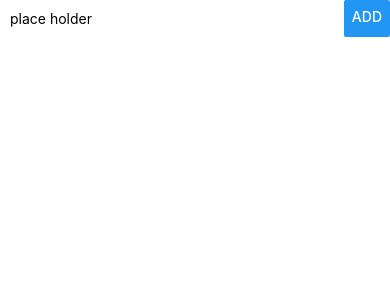
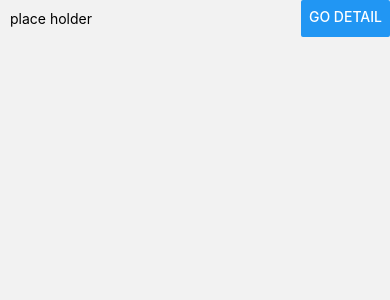
Before and after one commit to duck9-papa/native_prac, a React Native app: screen / in a window 390 px wide. Shown: the top 300 px of the page. Built offline with nearby package versions, Linux system fonts and the light colour scheme.

Commit message:
stack navigation

```diff
--- a/App.tsx
+++ b/App.tsx
@@ -1,18 +1,34 @@
-import { StatusBar } from 'expo-status-bar';
 import React from 'react';
-import { useState } from 'react';
-import { Button, StyleSheet, Text, TextInput, View } from 'react-native';
-import { styles } from './StyleSheet';
-import axios from 'axios';
 import { NavigationContainer } from '@react-navigation/native';
+import { createNativeStackNavigator } from '@react-navigation/native-stack';
 import TestApp from './page/TestApp';
-import { createNativeStackNavigator } from '@react-navigation/native-stack';
+import TestDetail from './page/TestDetail';
+
+export type RootStackParamList = {
+  Home: undefined;
+  Detail:
+    | {
+        id: number;
+      }
+    | undefined;
+};
 
 export default function App() {
-  const stack = createNativeStackNavigator();
+  const Stack = createNativeStackNavigator<RootStackParamList>();
   return (
     <NavigationContainer>
-      <TestApp />
+      <Stack.Navigator initialRouteName="Home">
+        <Stack.Screen
+          name="Home"
+          component={TestApp}
+          options={{ headerShown: false }}
+        />
+        <Stack.Screen
+          name="Detail"
+          component={TestDetail}
+          options={{ headerShown: false }}
+        />
+      </Stack.Navigator>
     </NavigationContainer>
   );
 }
--- a/package.json
+++ b/package.json
@@ -11,12 +11,14 @@
   "dependencies": {
     "@react-navigation/native": "^6.0.13",
     "@react-navigation/native-stack": "^6.9.1",
+    "@react-navigation/stack": "^6.3.4",
     "axios": "^1.1.3",
     "expo": "~47.0.6",
     "expo-status-bar": "~1.4.2",
     "react": "18.1.0",
     "react-dom": "18.1.0",
     "react-native": "0.70.5",
+    "react-native-safe-area-context": "^4.4.1",
     "react-native-web": "~0.18.9"
   },
   "devDependencies": {
--- a/page/TestApp.tsx
+++ b/page/TestApp.tsx
@@ -2,19 +2,19 @@ import React from 'react';
 import { useState } from 'react';
 import { Button, Text, TextInput, View } from 'react-native';
 import { styles } from '../StyleSheet';
-import axios from 'axios';
+import { RootStackParamList } from '../App';
+import { StackScreenProps } from '@react-navigation/stack';
 
-export default function TestApp() {
+export type HomeScreenProps = StackScreenProps<RootStackParamList, 'Home'>;
+
+function TestApp({ navigation, route }: HomeScreenProps) {
   const [text, setText] = useState<string>('');
   const [arr, setArr] = useState<string[]>([]);
 
-  const TextHandler = (enteredText: string): void => {
+  const TextHandler = (enteredText: string) => {
     setText(enteredText);
   };
-
-  const AddText = (): void => {
-    setArr([...arr, text]);
-  };
+console.log(route)
   return (
     <View>
       <View style={styles.view}>
@@ -24,13 +24,12 @@ export default function TestApp() {
           placeholder="place holder"
           onChangeText={TextHandler}
         ></TextInput>
-        <Button title="add" onPress={AddText} />
-      </View>
-      <View>
-        {arr
-          ? arr.map((item) => <Text style={styles.item}>{item}</Text>)
-          : null}
+        <Button
+          title="Go Detail"
+          onPress={() => navigation.navigate('Detail', { id: 1 })}
+        />
       </View>
     </View>
   );
 }
+export default TestApp;
--- a/page/TestDetail.tsx
+++ b/page/TestDetail.tsx
@@ -0,0 +1,13 @@
+import React from 'react';
+import { useState } from 'react';
+import { Button, Text, TextInput, View } from 'react-native';
+import { styles } from '../StyleSheet';
+import { RootStackParamList } from '../App';
+import { StackScreenProps } from '@react-navigation/stack';
+
+export type DetailScreenProps = StackScreenProps<RootStackParamList, 'Detail'>;
+
+export default function TestDetail({ navigation, route }: DetailScreenProps) {
+    console.log(navigation,route)
+  return <View>Detail</View>;
+}
```
Also changed, not shown: 1 other file (tests, documents, lock files or other folders).
